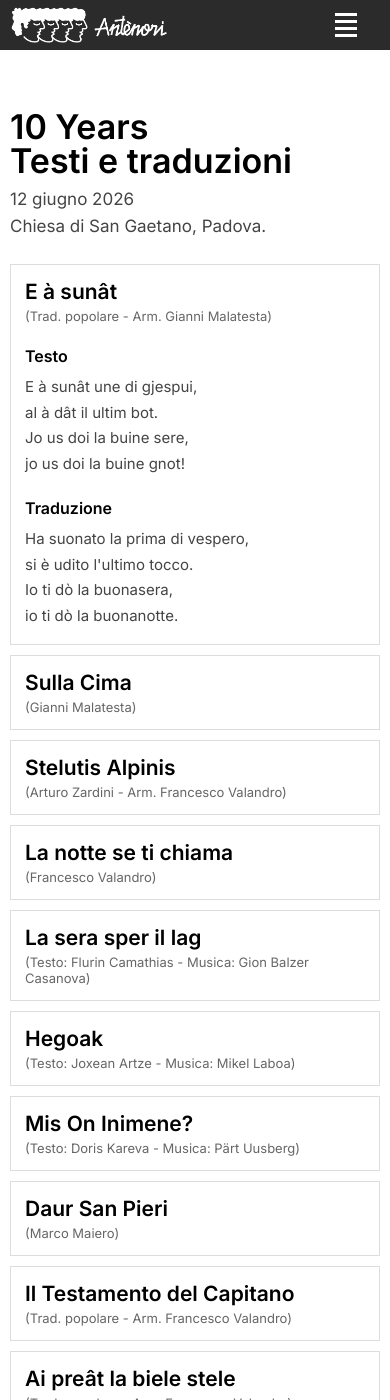
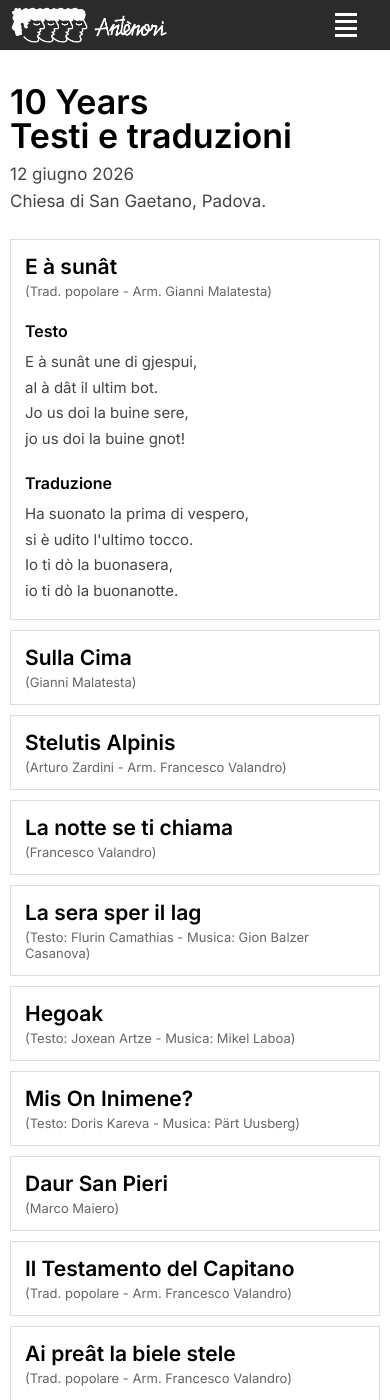
Before and after one commit to antenori-choir/antenori-choir.github.io, a Jekyll site: the page built from it/10years.md, in a window 390 px wide and 1400 px high. Built offline with Jekyll 4.4.1, drawn with Linux system fonts in a browser that asks for light colours.

```diff
--- /dev/null
+++ b/CNAME
@@ -0,0 +1 @@
+coroantenori.it
--- a/assets/css/style.css
+++ b/assets/css/style.css
@@ -899,7 +899,7 @@ p {
 
 @media (max-width: 700px) {
   .concert-program {
-    padding-top: 105px;
+    padding-top: 80px;
   }
 
   .concert-program h1 {
```
